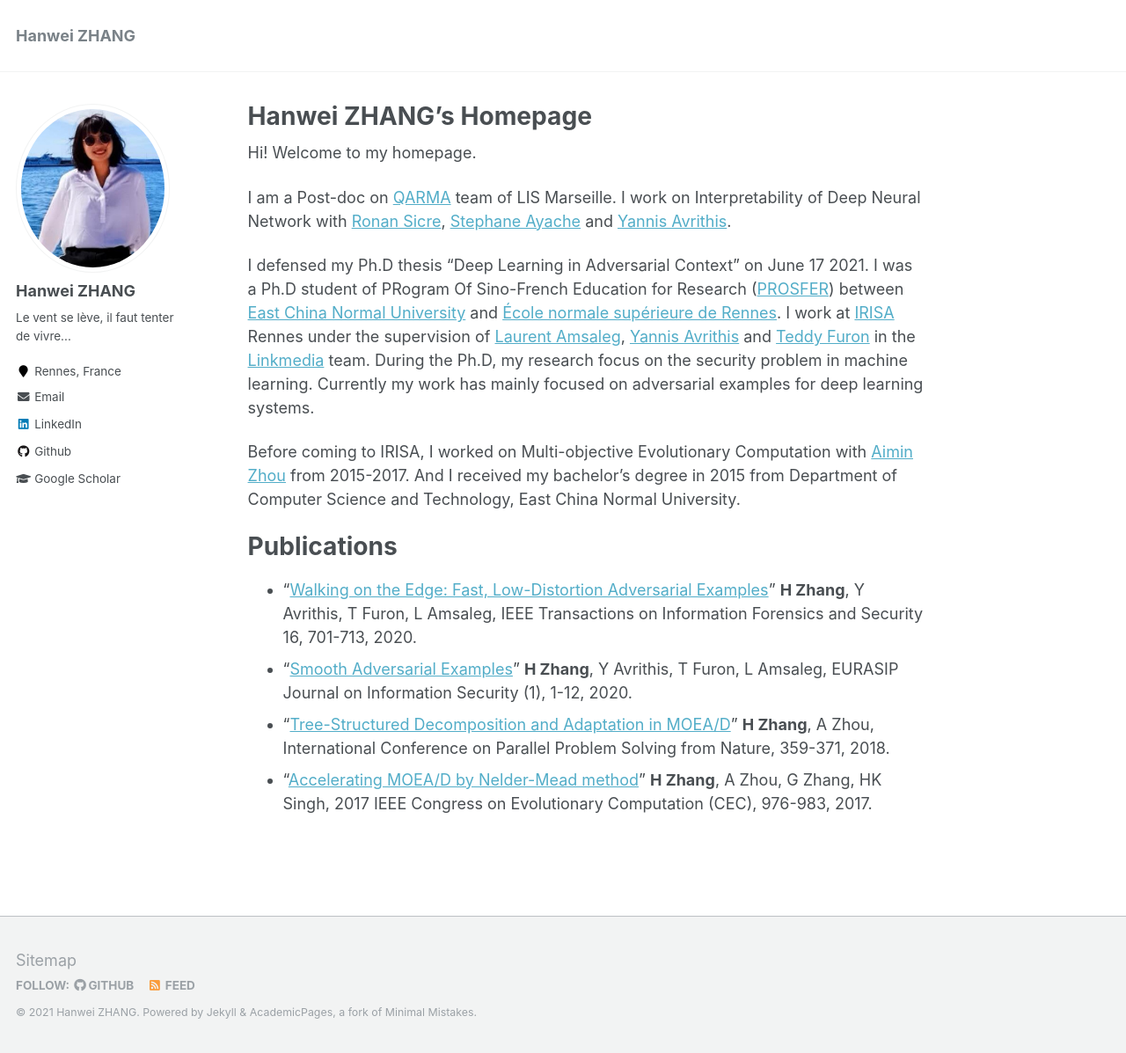
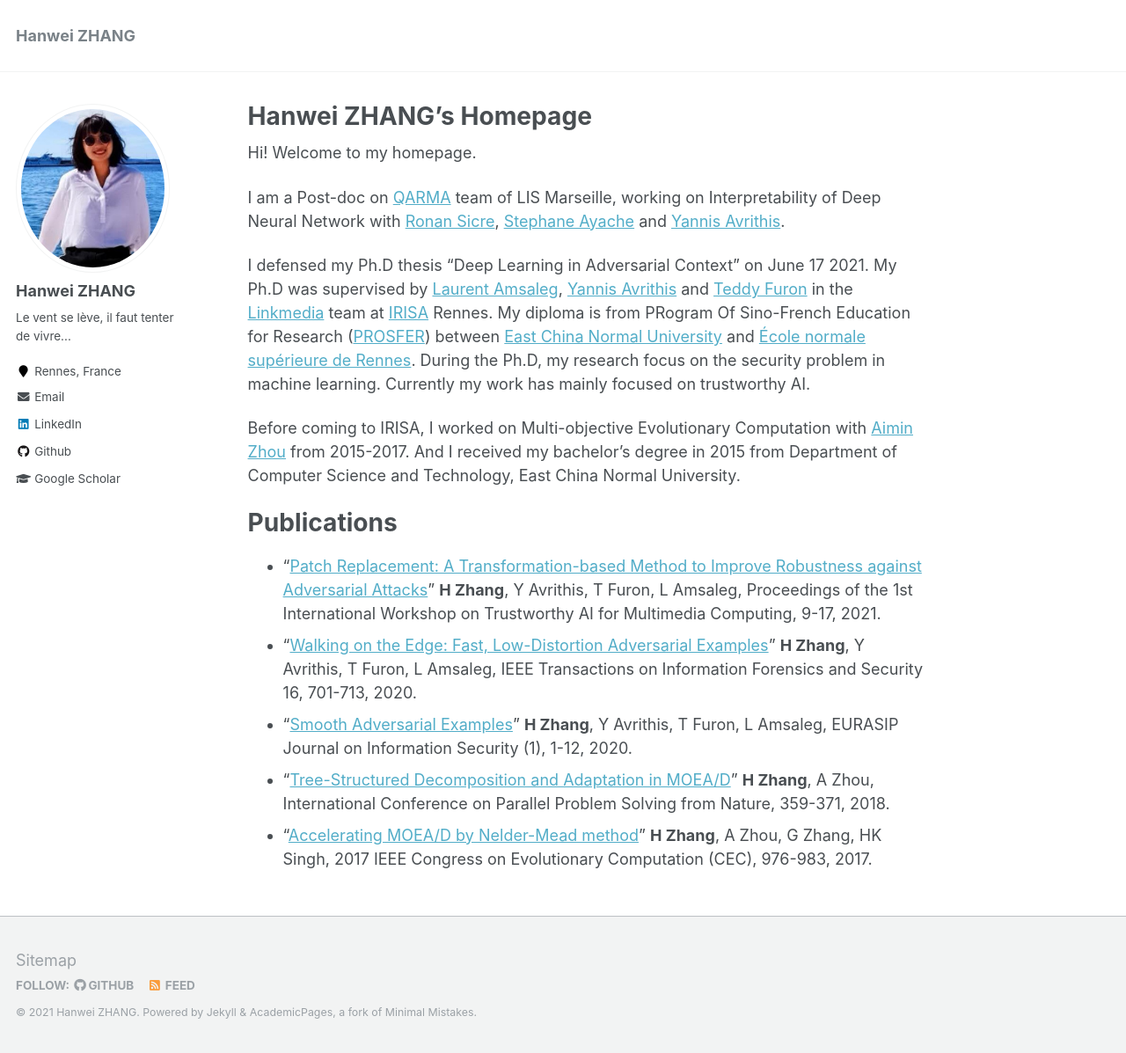
Before and after one commit to hanwei0912/hanwei0912.github.io, a Jekyll site: the page built from _pages/about.md, in a window 1280 px wide and 1197 px high. Shown: the whole window at 88% size. Built offline with Jekyll 4.4.1, drawn with Linux system fonts in a browser that asks for light colours.

Commit message:
Update about.md

```diff
--- a/_pages/about.md
+++ b/_pages/about.md
@@ -10,16 +10,19 @@ redirect_from:
 
 Hi! Welcome to my homepage.
 
-I am a Post-doc on [QARMA](https://qarma.lis-lab.fr/) team of LIS Marseille. I work on Interpretability of Deep Neural Network with [Ronan Sicre](https://pageperso.lis-lab.fr/~ronan.sicre/wordpress/), [Stephane Ayache](https://stephane-ayache.pedaweb.univ-amu.fr/wordpress/) and [Yannis Avrithis](https://avrithis.net/).
+I am a Post-doc on [QARMA](https://qarma.lis-lab.fr/) team of LIS Marseille, working on Interpretability of Deep Neural Network with [Ronan Sicre](https://pageperso.lis-lab.fr/~ronan.sicre/wordpress/), [Stephane Ayache](https://stephane-ayache.pedaweb.univ-amu.fr/wordpress/) and [Yannis Avrithis](https://avrithis.net/).
 
-I defensed my Ph.D thesis "Deep Learning in Adversarial Context" on June 17 2021.
-I was a Ph.D student of PRogram Of Sino-French Education for Research ([PROSFER](http://www.ens-rennes.fr/prosfer/programme-prosfer-east-china-normal-university-276624.kjsp)) between [East China Normal University](https://www.ecnu.edu.cn/) and [École normale supérieure de Rennes](http://www.ens-rennes.fr/). I work at [IRISA](https://www.irisa.fr/) Rennes under the supervision of [Laurent Amsaleg](http://people.rennes.inria.fr/Laurent.Amsaleg/), [Yannis Avrithis](https://avrithis.net/) and [Teddy Furon](http://people.rennes.inria.fr/Teddy.Furon/website/Welcome.html) in the [Linkmedia](https://www-linkmedia.irisa.fr/) team.
-During the Ph.D, my research focus on the security problem in machine learning. Currently my work has mainly focused on adversarial examples for deep learning systems.
+I defensed my Ph.D thesis "Deep Learning in Adversarial Context" on June 17 2021. My Ph.D was supervised by [Laurent Amsaleg](http://people.rennes.inria.fr/Laurent.Amsaleg/), [Yannis Avrithis](https://avrithis.net/) and [Teddy Furon](http://people.rennes.inria.fr/Teddy.Furon/website/Welcome.html) in the [Linkmedia](https://www-linkmedia.irisa.fr/) team at [IRISA](https://www.irisa.fr/) Rennes.
+My diploma is from PRogram Of Sino-French Education for Research ([PROSFER](http://www.ens-rennes.fr/prosfer/programme-prosfer-east-china-normal-university-276624.kjsp)) between [East China Normal University](https://www.ecnu.edu.cn/) and [École normale supérieure de Rennes](http://www.ens-rennes.fr/).
+During the Ph.D, my research focus on the security problem in machine learning. Currently my work has mainly focused on trustworthy AI.
 
 Before coming to IRISA, I worked on Multi-objective Evolutionary Computation with [Aimin Zhou](https://faculty.ecnu.edu.cn/s/1949/t/22631/main.jspy) from 2015-2017. And I received my bachelor's degree in 2015 from Department of Computer Science and Technology, East China Normal University.
 
 Publications
 ===============
+* "[Patch Replacement: A Transformation-based Method to Improve Robustness against Adversarial Attacks](https://hal.archives-ouvertes.fr/hal-03363999/file/workshop.pdf)"
+__H Zhang__, Y Avrithis, T Furon, L Amsaleg,
+Proceedings of the 1st International Workshop on Trustworthy AI for Multimedia Computing, 9-17, 2021.
 * "[Walking on the Edge: Fast, Low-Distortion Adversarial Examples](https://arxiv.org/abs/1912.02153)"
 __H Zhang__, Y Avrithis, T Furon, L Amsaleg,
 IEEE Transactions on Information Forensics and Security 16, 701-713, 2020.
```
